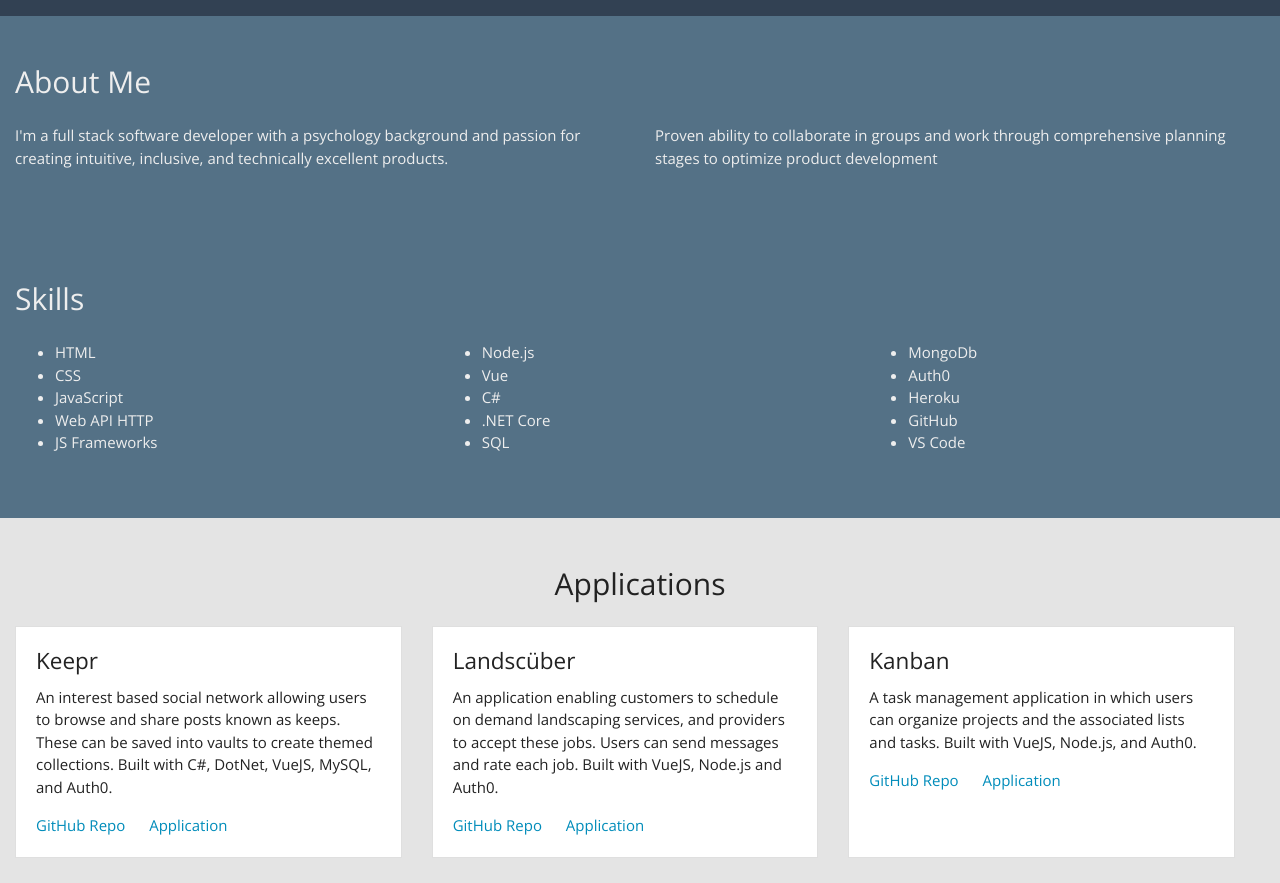
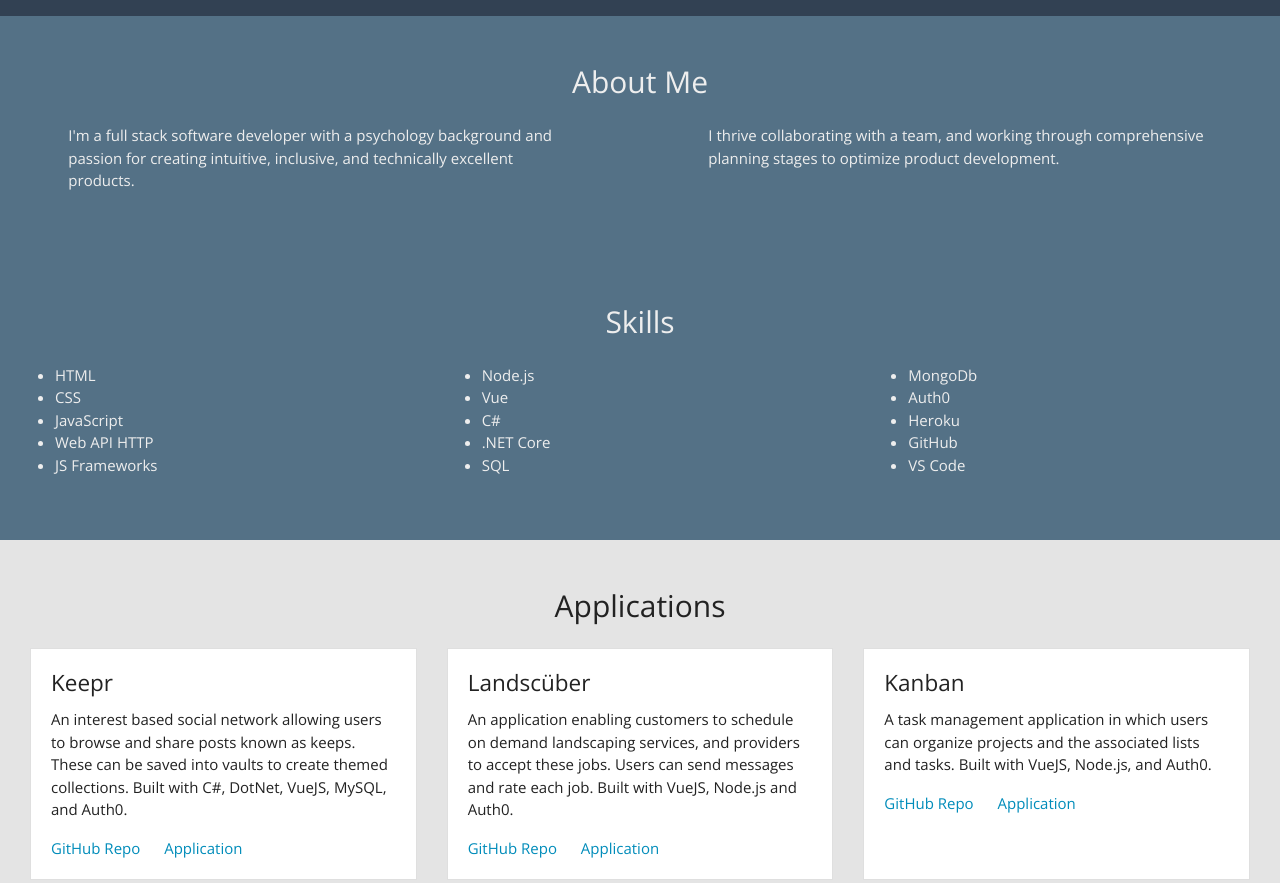
Before and after one commit to AshleyQSmith/AshleyQSmith.github.io, a plain HTML site: page index.html in a window 1280 px wide. Shown: the part 1140-2023 px from the top of the page. Drawn offline with nearby package versions, Linux system fonts and the light colour scheme.

Commit message:
text-updates

```diff
--- a/index.html
+++ b/index.html
@@ -39,26 +39,26 @@
       </div>
 
       <div class="row second-text-row text-light py-5">
-        <div class="col-12 pb-3">
+        <div class="col-12 text-center pb-3">
           <h2>About Me</h2>
         </div>
-        <div class="col-6">
+        <div class="col-5 mx-auto">
           <p>
             I'm a full stack software developer with a psychology background and
             passion for creating intuitive, inclusive, and technically excellent
             products.
           </p>
         </div>
-        <div class="col-6 d-flex">
+        <div class="col-5 mx-auto">
           <p>
-            Proven ability to collaborate in groups and work through
-            comprehensive planning stages to optimize product development
+            I thrive collaborating with a team, and working through
+            comprehensive planning stages to optimize product development.
           </p>
         </div>
       </div>
 
       <div class="row second-text-row text-light py-5">
-        <div class="col-12 pb-3">
+        <div class="col-12 text-center pb-3">
           <h2>Skills</h2>
         </div>
         <!-- <div class="col-10 d-flex">
@@ -112,7 +112,7 @@
           <h2 class="text-center pb-3">Applications</h2>
         </div>
 
-        <div class="col-12 card-deck">
+        <div class="col-12 card-deck mx-auto">
           <div class="card" style="width: 18rem;">
             <div class="card-body">
               <h4 class="card-title">Keepr</h4>
```
